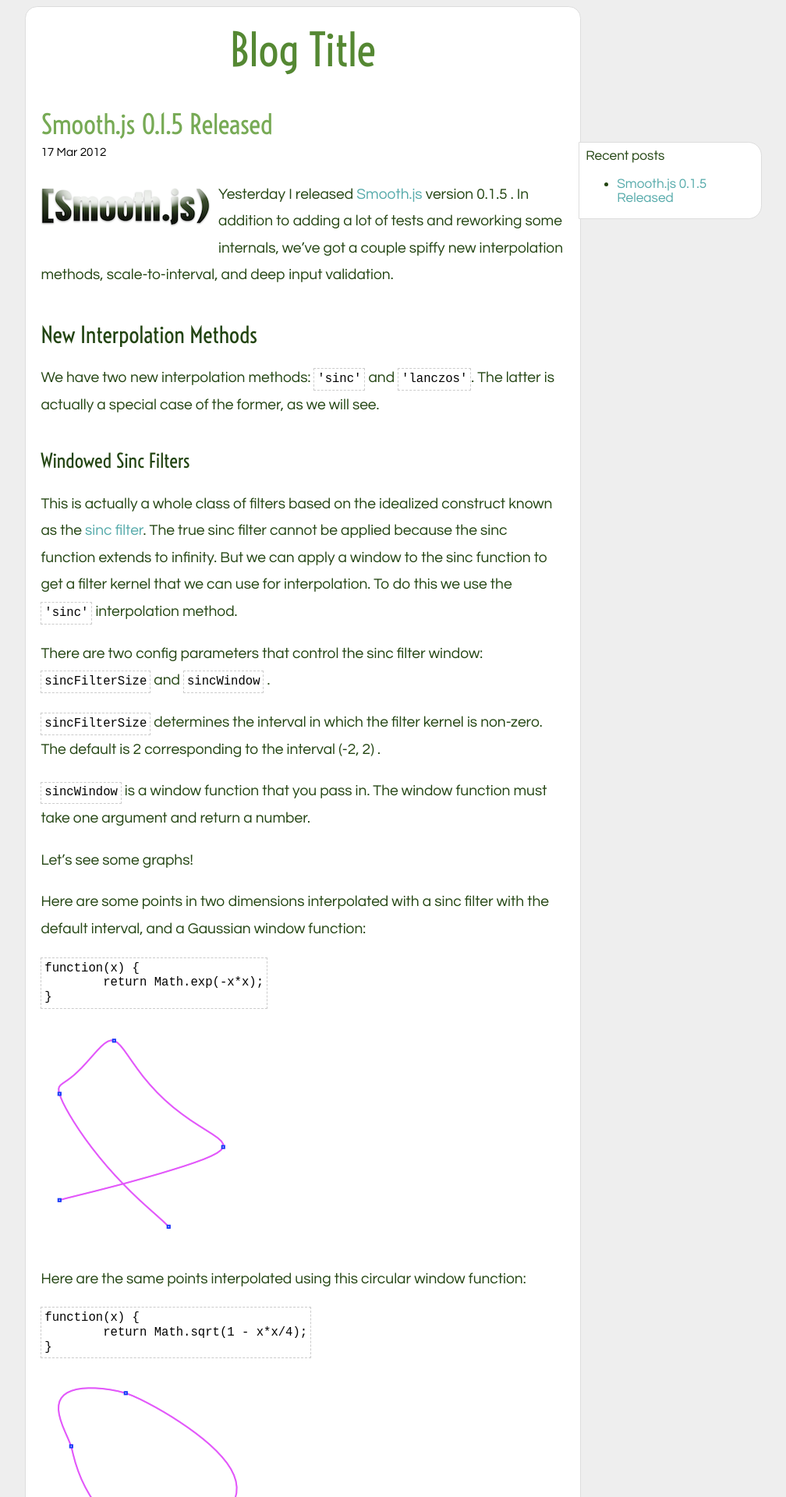
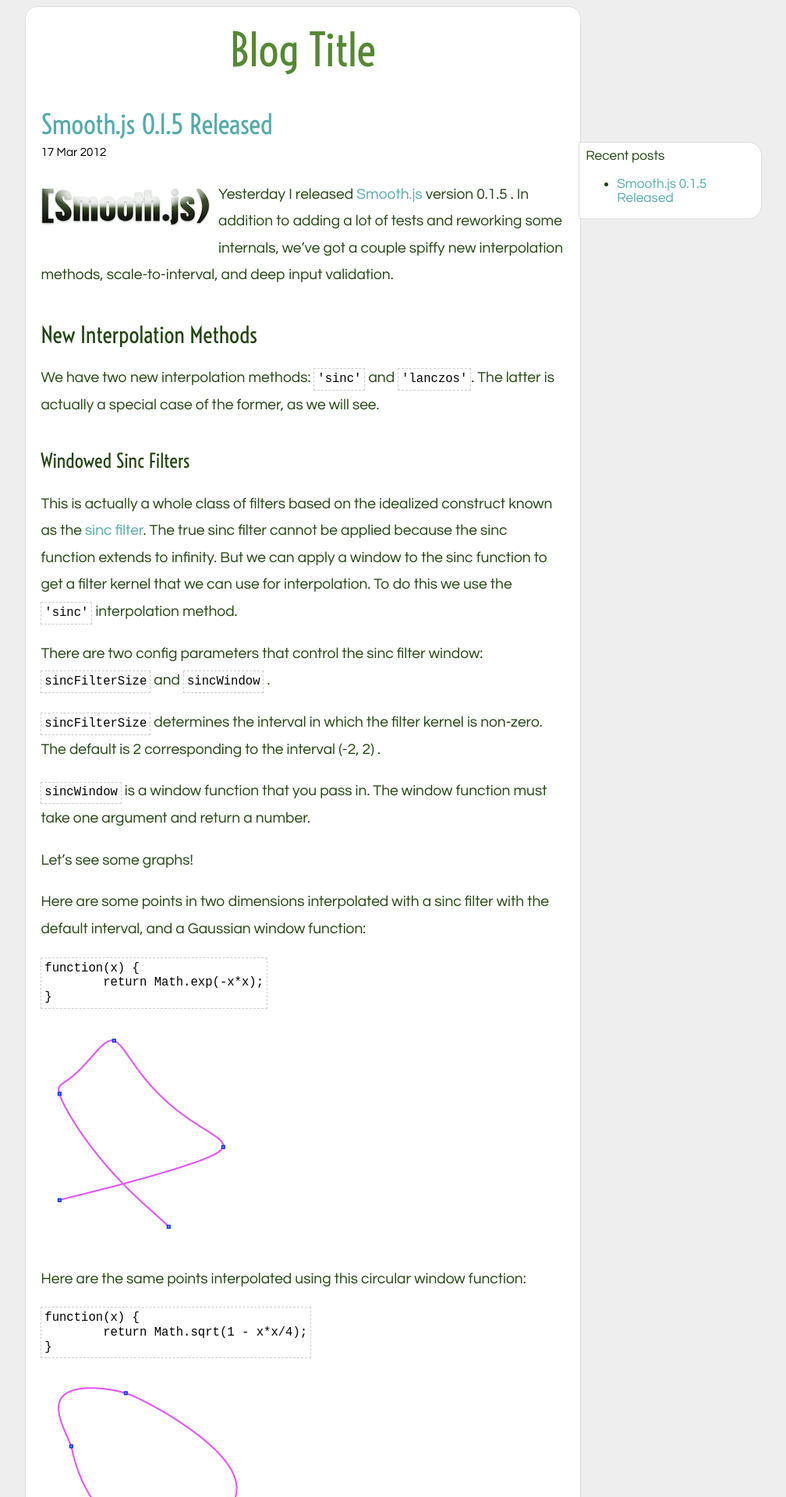
Before and after one commit to osuushi/osuushi.github.com, a Jekyll site: the page built from index.html, in a window 1280 px wide. Shown: the top 1920 px of the page at 78% size, without its empty margins (194-1202 px from the left). Built offline with Jekyll 4.4.1, drawn with Linux system fonts in a browser that asks for light colours.

Commit message:
Link post title

```diff
--- a/_layouts/post.html
+++ b/_layouts/post.html
@@ -1,6 +1,6 @@
 ---
 layout: default
 ---
-<div class="post-title">{{ page.title }}</div>
+<div class="post-title"><a href="{{ page.url }}">{{ page.title }}</a></div>
 <div class="post-date">{{ page.date | date_to_string }}</div>
 <div class="post">{{ content }} </div>
--- a/index.html
+++ b/index.html
@@ -3,6 +3,6 @@ layout: default
 title: blog
 ---
 {% assign post = site.posts.first %}
-<div class="post-title">{{ post.title }}</div>
+<div class="post-title"><a href="{{ page.url }}">{{ post.title }}</a></div>
 <div class="post-date">{{ post.date | date_to_string}}</div>
 <div class="post">{{ post.content }} </div>
```
